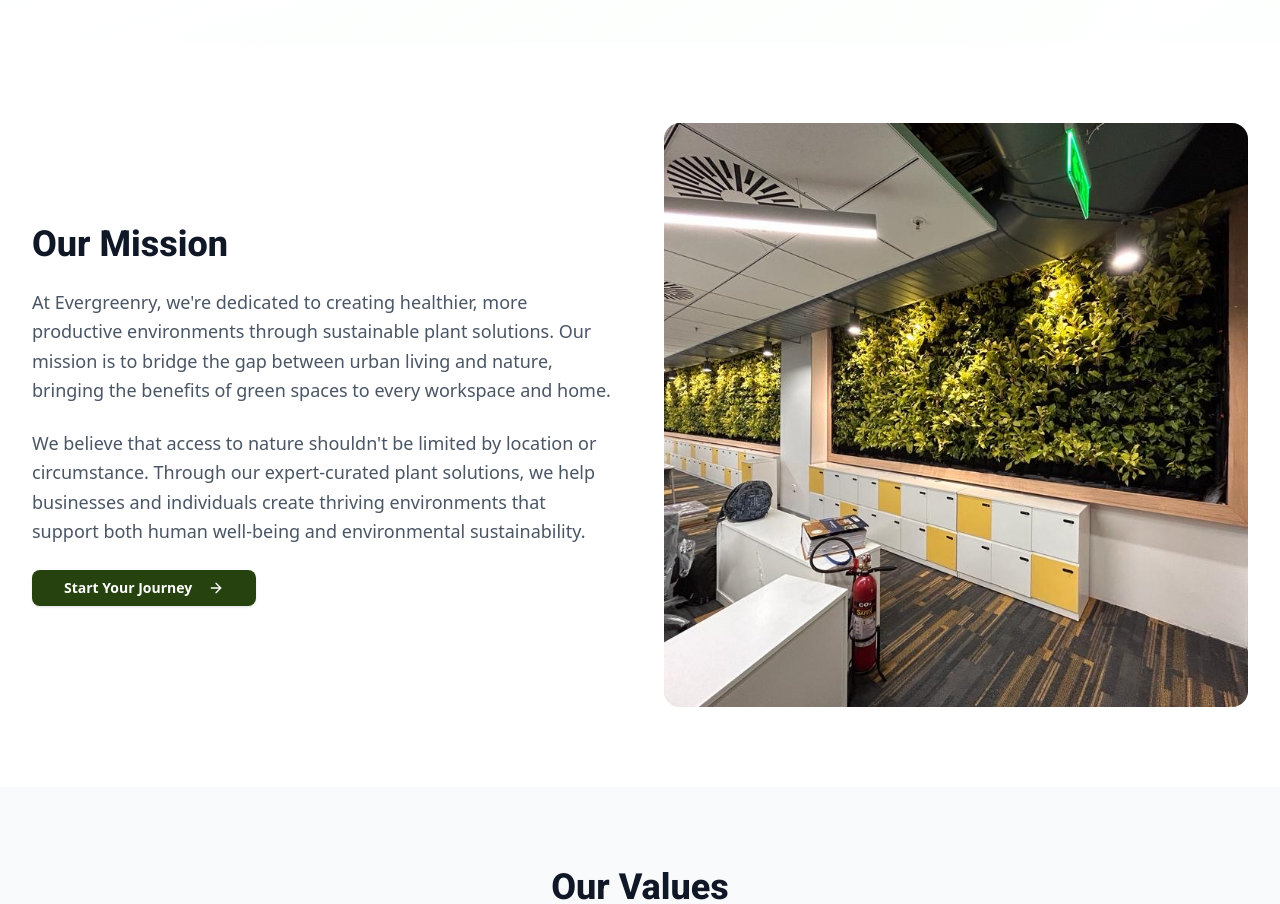
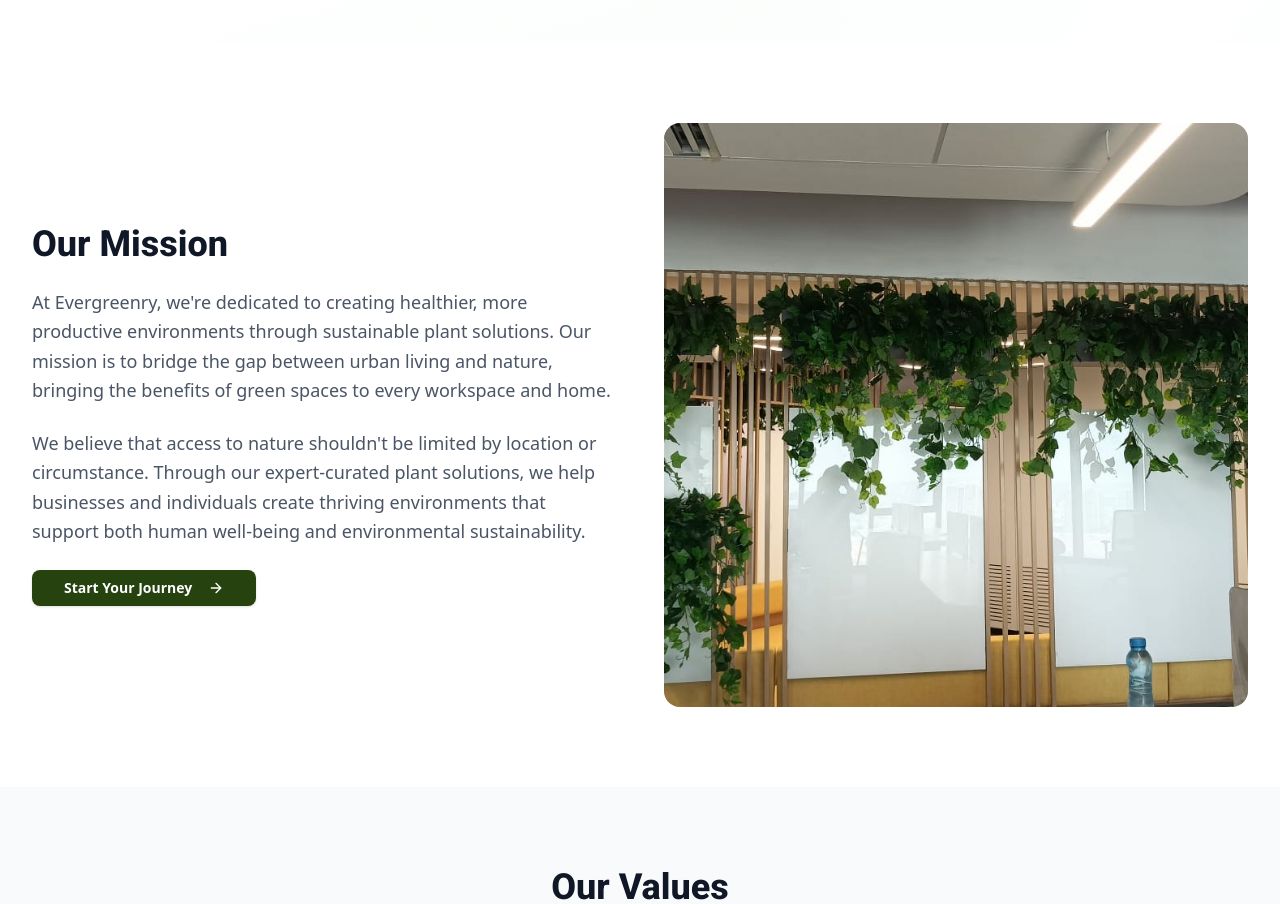
Before and after one commit to prrrathm/greenry, a Next.js app: page /about in a window 1280 px wide. Shown: the part 360-1264 px from the top of the page. Built offline with nearby package versions, Linux system fonts and the light colour scheme.

Commit message:
update: about image 1

```diff
--- a/app/about/page.tsx
+++ b/app/about/page.tsx
@@ -115,7 +115,7 @@ export default function AboutPage() {
 								<Leaf className="h-32 w-32 text-primary" />
 								{/* <Image /> */}
 								<Image
-									src={"/projects/about-1.jpg"}
+									src={"/image-content/indoor-terrarium.jpg"}
 									fill
 									alt={"about-1"}
 									className="z-10 object-cover rounded-2xl"
--- a/components/Navbar.tsx
+++ b/components/Navbar.tsx
@@ -70,7 +70,7 @@ export const NavBar = () => {
 						href={item.link}
 						className={cn(
 							" transition-colors duration-200",
-							isScrolled ? "text-white" : "text-secondary hover:text-primary",
+							isScrolled ? "text-white hover:text-secondary" : "text-secondary hover:text-white",
 						)}
 					>
 						{item.label}
```
